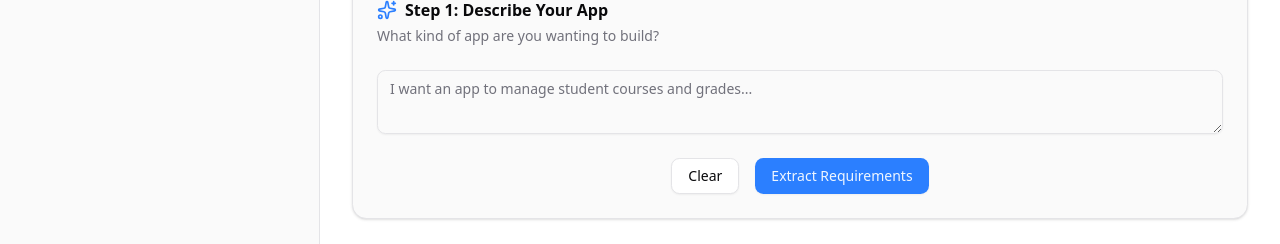
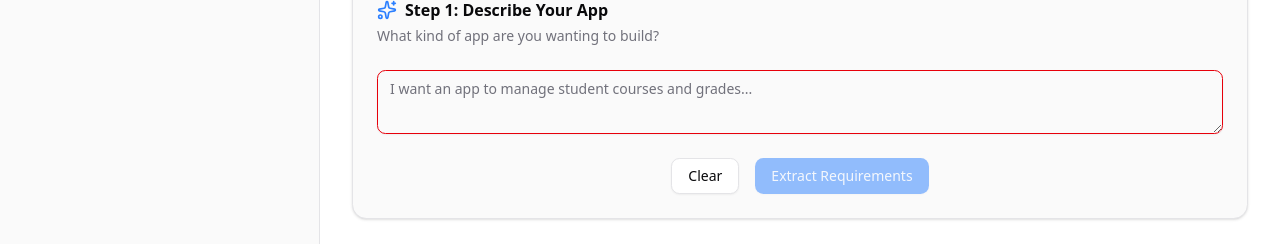
Before and after one commit to coreyyy34/mini-ai-app-builder, a React (Vite) app in the folder frontend/: page / in a window 1280 px wide. Shown: the part 314-558 px from the top of the page. Built offline with nearby package versions, Linux system fonts and the light colour scheme; no server answers.

Commit message:
prevent sending empty description

```diff
--- a/frontend/src/components/steps/describe-app-step.tsx
+++ b/frontend/src/components/steps/describe-app-step.tsx
@@ -5,7 +5,7 @@ import StepCard from "../step-card";
 import { AppBuilderStep, useAppBuilderStore } from "@/stores/app-builder-store";
 import { fetchRequirements } from "@/lib/api";
 import { useProjectsStore } from "@/stores/projects-store";
-import { useState } from "react";
+import { useEffect, useState } from "react";
 import {
 	AlertDialog,
 	AlertDialogAction,
@@ -26,6 +26,7 @@ const DescribeAppStep = () => {
 	const reset = useAppBuilderStore((state) => state.reset);
 	const addProject = useProjectsStore((state) => state.addProject);
 	const [error, setError] = useState("");
+	const [descriptionEmpty, setDescriptionEmpty] = useState(false);
 
 	const handleSubmit = async () => {
 		setLoading(true);
@@ -46,6 +47,10 @@ const DescribeAppStep = () => {
 		}
 	};
 
+	useEffect(() => {
+		setDescriptionEmpty(description.trim().length == 0);
+	}, [description]);
+
 	return (
 		<StepCard>
 			<StepCard.Header
@@ -59,13 +64,18 @@ const DescribeAppStep = () => {
 					onChange={(e) => setDescription(e.target.value)}
 					placeholder="I want an app to manage student courses and grades..."
 					disabled={loading}
+					aria-invalid={descriptionEmpty}
 				/>
 			</StepCard.Content>
 			<StepCard.Footer>
 				<Button variant="outline" onClick={reset} disabled={loading}>
 					Clear
 				</Button>
-				<Button onClick={handleSubmit} loading={loading}>
+				<Button
+					onClick={handleSubmit}
+					loading={loading}
+					disabled={descriptionEmpty}
+				>
 					Extract Requirements
 				</Button>
 			</StepCard.Footer>
```
